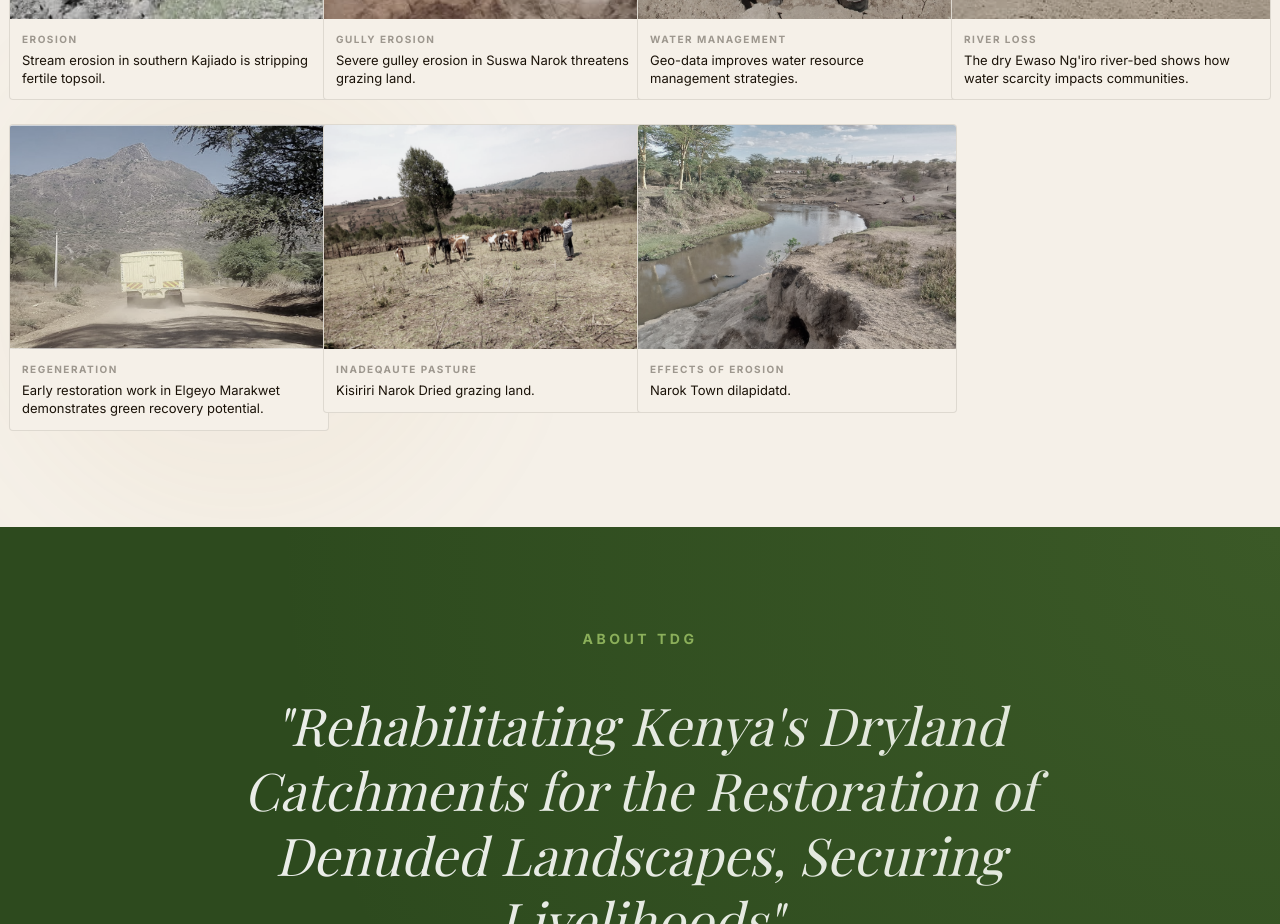
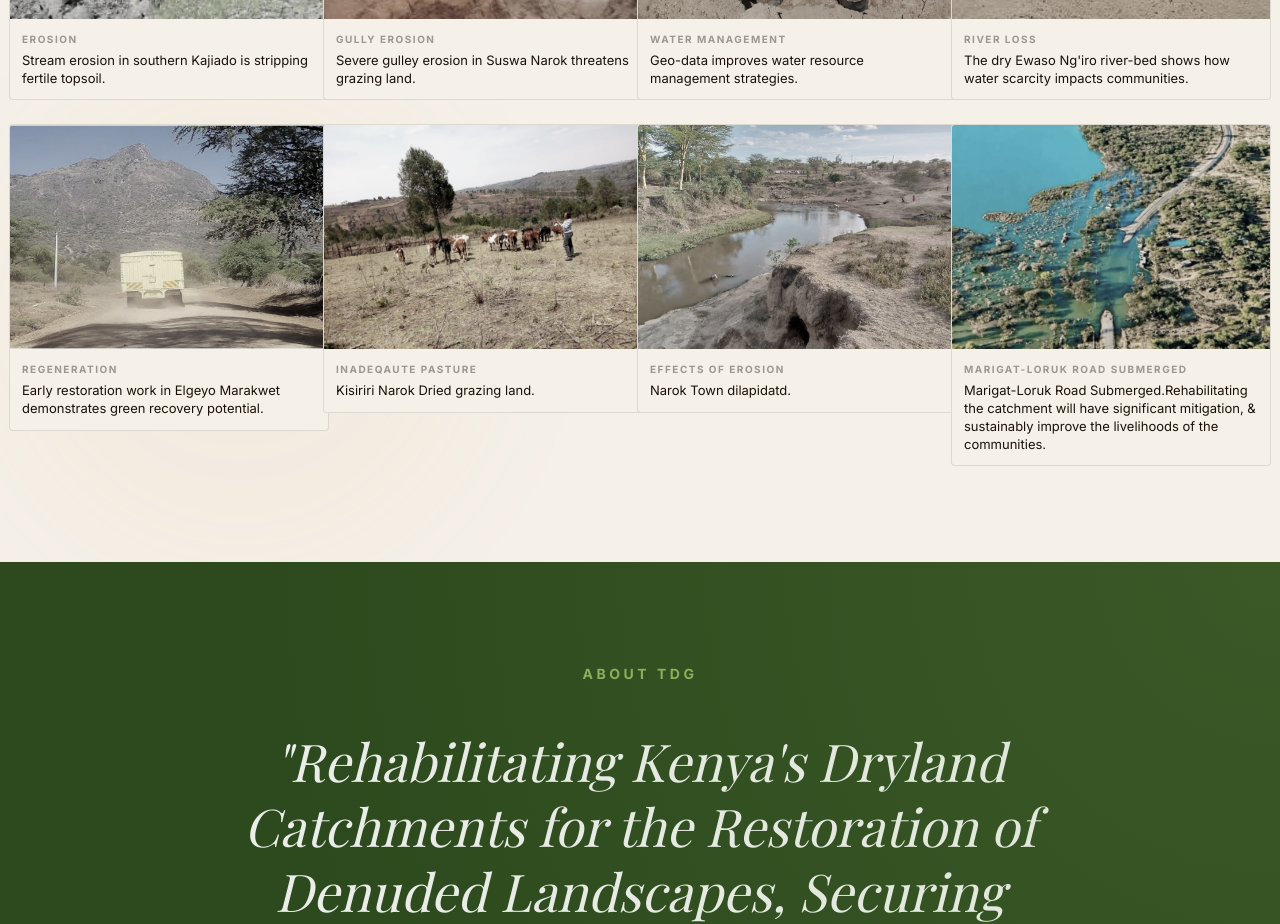
Before and after one commit to mirowebob/TurningDrylandGreen, a React (Vite) app in the folder TDG/: page / in a window 1280 px wide. Shown: the part 1680-2604 px from the top of the page. Built offline with nearby package versions, Linux system fonts and the light colour scheme; a web font is replaced by a local one.

Commit message:
added recent image

```diff
--- a/TDG/src/components/sections/Problem.tsx
+++ b/TDG/src/components/sections/Problem.tsx
@@ -9,7 +9,8 @@ import figure5 from "../../assets/Figure 5-dry Ewaso Ng'iro River-bed in Isiolo.
 import figure6 from "../../assets/Figure 6-Tot in Elgeyo Marakwet.png";
 import figure7 from "../../assets/kisiriri.jpg";
 import figure8 from "../../assets/narok_town.jpg";
-{/*import { caption } from "framer-motion/client";*/}
+import figure9 from "../../assets/marigat-Loruk.jpeg"
+{/*import { caption } from "framer-motion/client";*/ }
 
 const PROBLEM_IMAGES = [
   {
@@ -53,6 +54,12 @@ const PROBLEM_IMAGES = [
     alt: "flooded Narok Town",
     tag: "Effects of Erosion",
     caption: "Narok Town dilapidatd."
+  },
+  {
+    src: figure9,
+    alt: "Marigat Loruk",
+    tag: "Marigat-Loruk Road Submerged",
+    caption: "Marigat-Loruk Road Submerged.Rehabilitating the catchment will have significant mitigation, & sustainably improve the livelihoods of the communities.",
   }
 ];
 
```
Also changed, not shown: TDG/src/assets/marigat-Loruk.jpeg (added).
